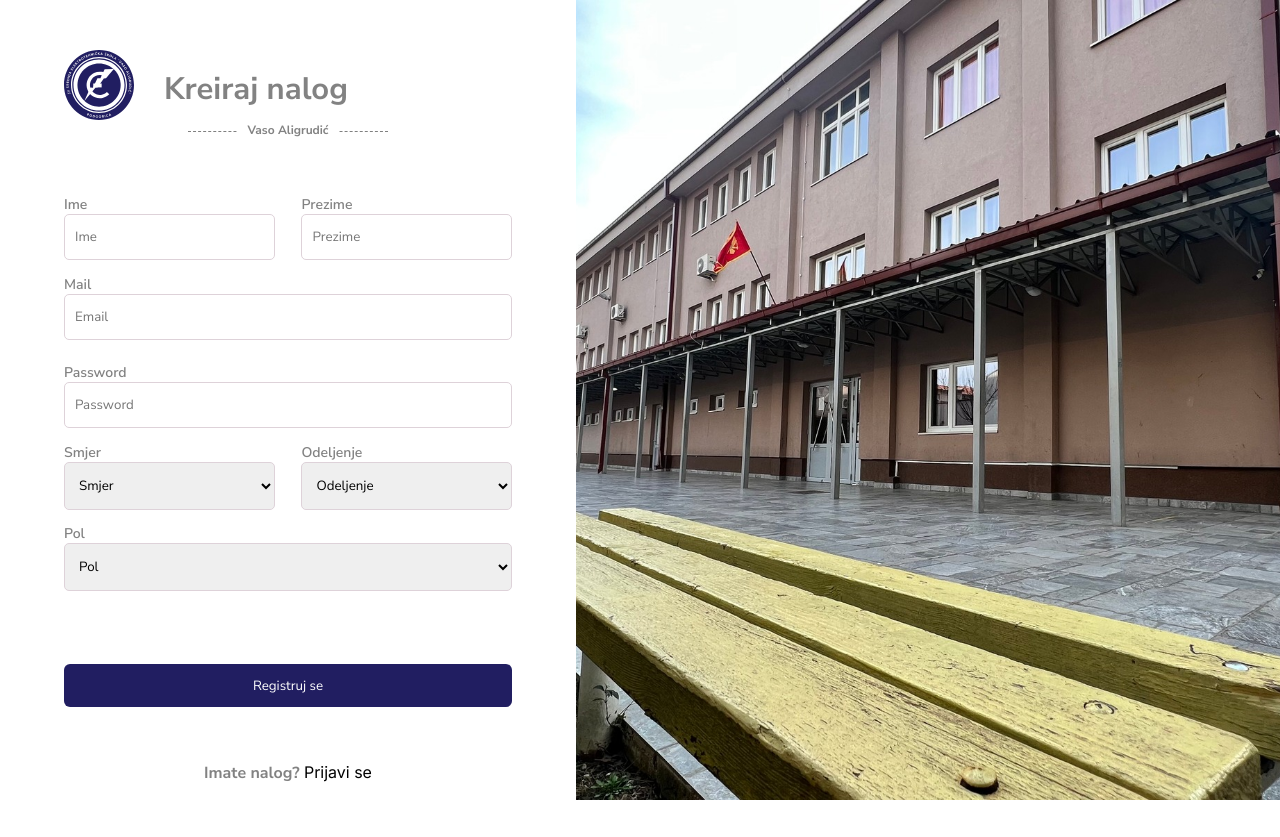
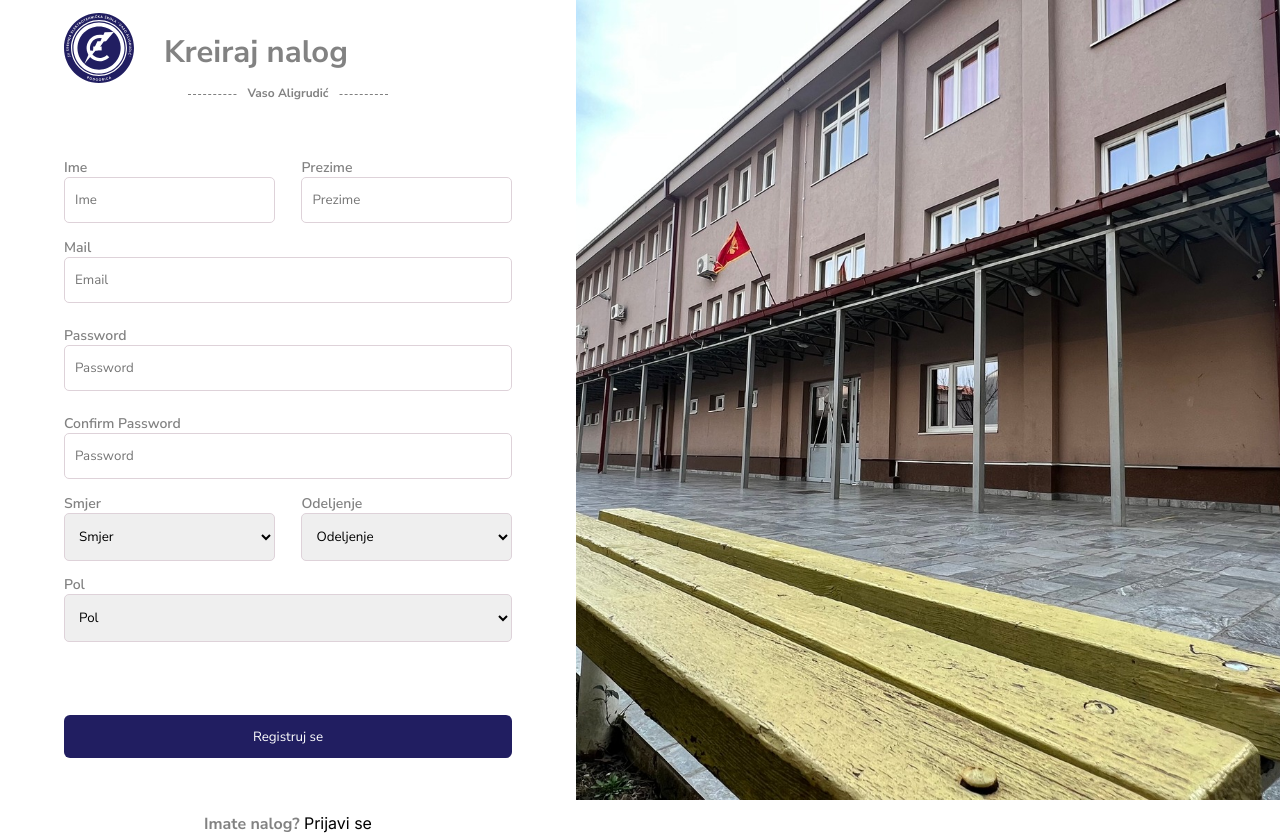
Before and after one commit to vuja77/ets-site-front, a React (Create React App) app: page /register in a window 1280 px wide. Before the commit the page ends 800 px from the top, so only its background shows below. Built offline with nearby package versions, Linux system fonts and the light colour scheme; the HTML template or start-up script is replaced by a standard one.

Commit message:
Slider dots fix

```diff
--- a/src/Pages/Home/components/Footer.js
+++ b/src/Pages/Home/components/Footer.js
@@ -12,7 +12,7 @@ function Footer() {
 						<br />
 						Vasa Raičkovića
 						<br />
-						Br 2681000
+						Broj ulice 26 Podgorica 81000
 					</p>
 				</div>
 				<div>
--- a/src/Pages/Home/components/Partneri.css
+++ b/src/Pages/Home/components/Partneri.css
@@ -18,9 +18,10 @@ section.partneri .Slider {
 	padding-bottom: 50px;
 	height: 100%;
 	margin-top: 50px;
-
+	transition: 2s;
 	overflow-x: auto;
 	scroll-snap-type: x mandatory;
+	scroll-snap-stop: always;
 	scroll-behavior: smooth;
 }
 .Slider::-webkit-scrollbar {
--- a/src/Pages/Home/components/Partneri.js
+++ b/src/Pages/Home/components/Partneri.js
@@ -56,12 +56,14 @@ function Partneri() {
 		} else {
 			ref.current.scrollLeft = ref.current.offsetWidth * (DotId-1);
 		}
-		setSlide(DotId);
+
 	};
 	const scrollPosition = () => {
 		let slideNumber = (Math.round((ref.current.scrollLeft) / ref.current.offsetWidth));
 		setSlide(slideNumber + 1);
-
+		if (ref.current.scrollLeft > (ref.current.offsetWidth*3)) {
+			setSlide(SliderItems.length);
+		}
 	}
 	return (
 		<section className="partneri" >
--- a/src/Pages/Home/components/Servisi.css
+++ b/src/Pages/Home/components/Servisi.css
@@ -22,7 +22,7 @@ section#servisi h1 {
 	grid-template: auto auto / auto auto;
 	column-gap: 30px;
 	z-index: 1;
-	will-change: left, sright;
+	will-change: left, right;
 }
 
 .box div.Srv {
--- a/src/Pages/Register/Register.js
+++ b/src/Pages/Register/Register.js
@@ -87,6 +87,10 @@ function Login() {
 						Password
 						<input type="Password" placeholder="Password" />
 					</label>
+                    <label>
+						Confirm Password
+						<input type="Password" placeholder="Password" />
+					</label>
                     <div class="twoInp">
                     <label>
 						Smjer
```
